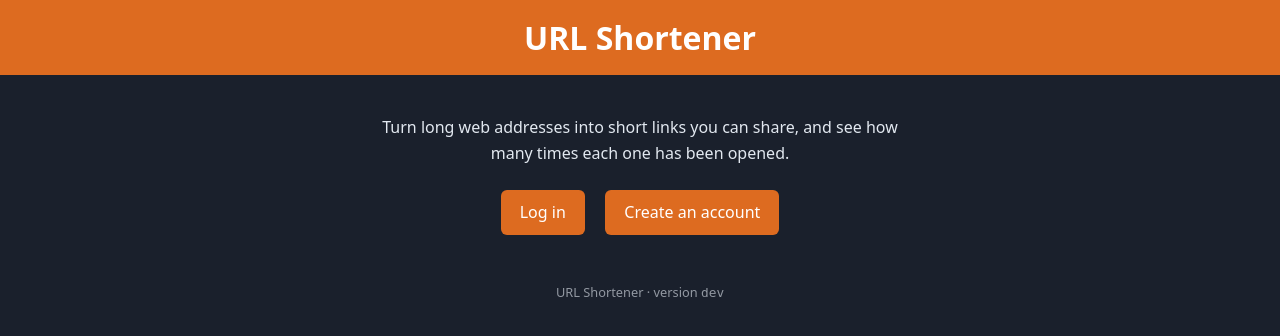
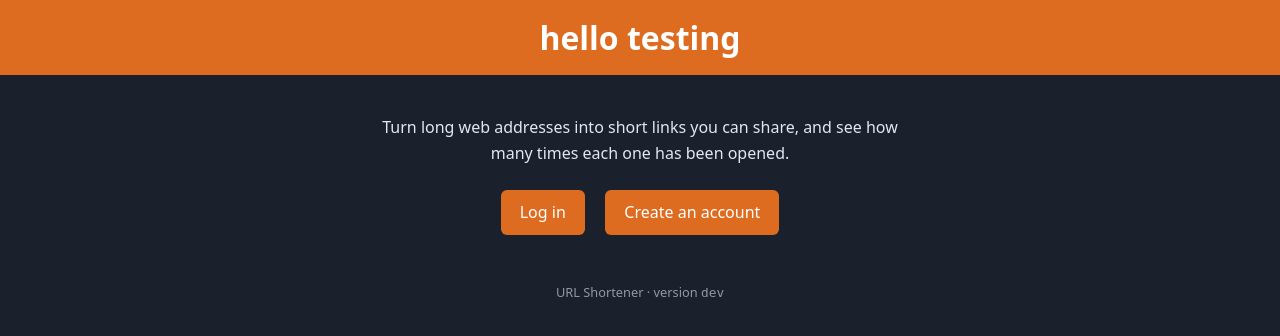
Before and after one commit to Sakada727/SWE40006-Assignment, a Flask app: page / in a window 1280 px wide. Shown: the top 336 px of the page. Run offline with Flask 3, Linux system fonts and the light colour scheme; some libraries are stand-ins or nearby versions.

Commit message:
testing index 1

```diff
--- a/templates/index.html
+++ b/templates/index.html
@@ -14,7 +14,7 @@
   </style>
 </head>
 <body>
-  <header><h1>URL Shortener</h1></header>
+  <header><h1>hello testing</h1></header>
   <main>
     <p id="tagline">Turn long web addresses into short links you can share, and see how many times each one has been opened.</p>
     {% if current_user.is_authenticated %}
```
